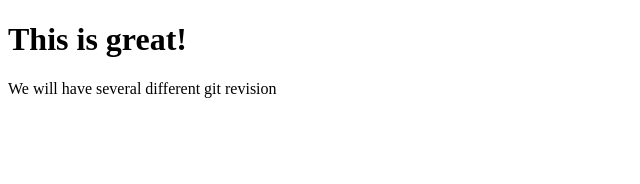
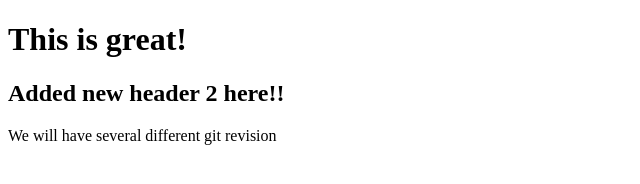
Before and after one commit to charlotte-hu/GitRevisionExercise, a plain HTML site: page index.html in a window 1280 px wide. Shown: the whole page, without its empty margins (0-640 px from the left). Drawn offline with Linux system fonts and the light colour scheme.

Commit message:
Update index.html

```diff
--- a/index.html
+++ b/index.html
@@ -5,6 +5,7 @@
 </head>
 <body>
 	<h1>This is great!</h1>
+	<h2>Added new header 2 here!!</h2>
 	<p>We will have several different git revision</p>
 
 </body>
```
